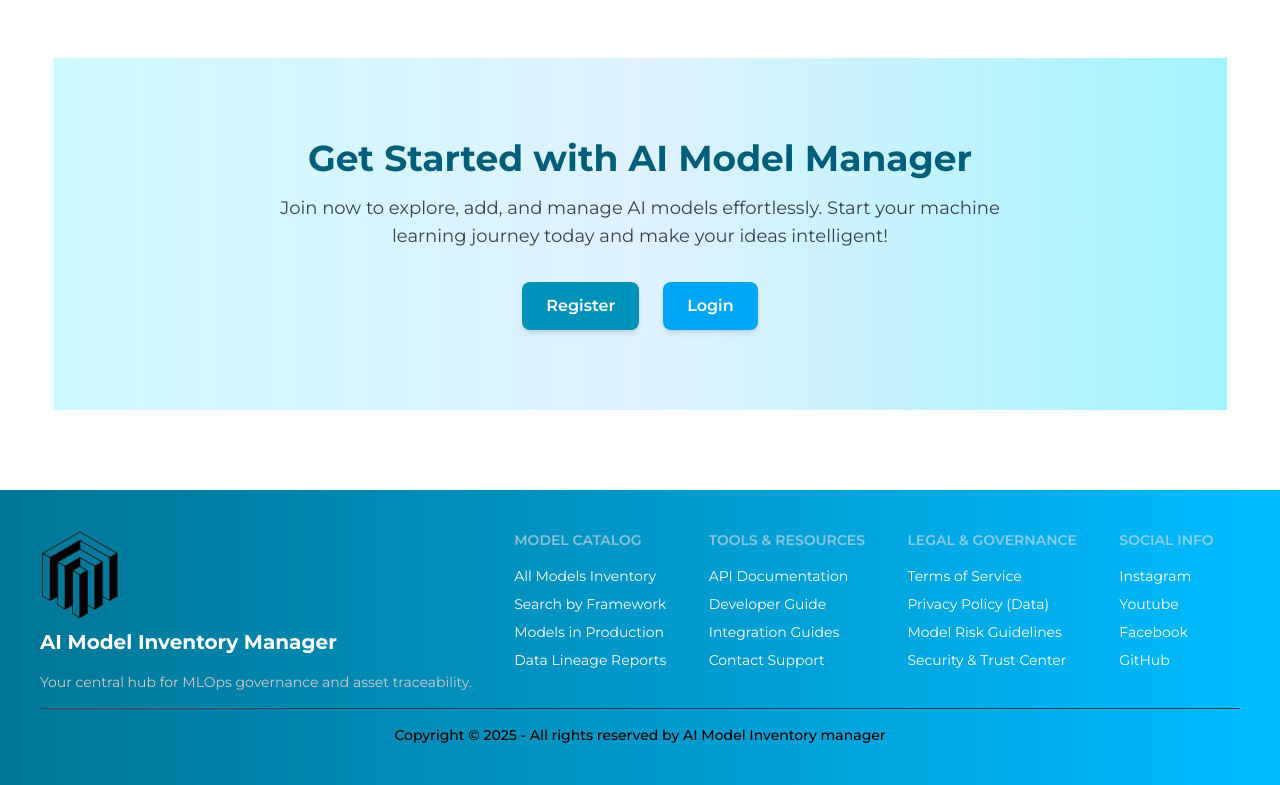
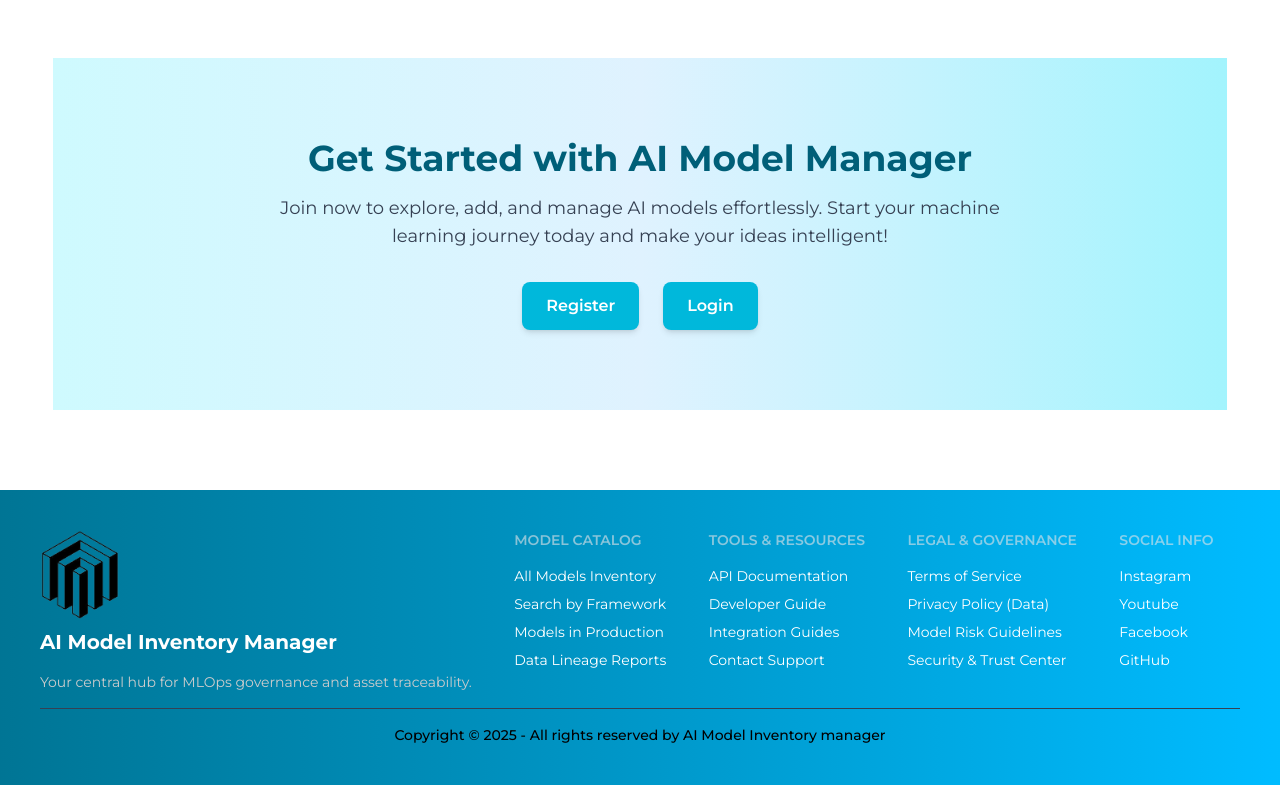
Before and after one commit to alminsfd/AI-Model-Client, a React (Vite) app: page / in a window 1280 px wide. Shown: the part 2069-2854 px from the top of the page. Built offline with nearby package versions, Linux system fonts and the light colour scheme; no server answers.

Commit message:
one main button everywhere

```diff
--- a/src/components/Card.jsx
+++ b/src/components/Card.jsx
@@ -45,11 +45,11 @@ const Card = ({ cards }) => {
 
                     <Link
                       to={`/viewmodels/${card._id}`}
-                      className="bg-blue-600 text-white px-4 py-2 rounded-lg text-sm font-semibold hover:bg-blue-700 transition-colors"
+                      className="bg-cyan-500 hover:bg-sky-700 dark:hover:bg-cyan-400 text-white px-4 py-2 rounded-lg text-sm font-semibold  transition-colors"
                     >
                       View Details
                     </Link>
-                    <Link to='/' className="bg-blue-600 text-white px-4 py-2 rounded-lg text-sm font-semibold hover:bg-blue-700 transition-colors" >Go back</Link>
+                    <Link to='/' className="bg-cyan-500 hover:bg-sky-700 dark:hover:bg-cyan-400 text-white px-4 py-2 rounded-lg text-sm font-semibold  transition-colors" >Go back</Link>
                   </div>
                 </div>
               </div>
--- a/src/components/Getstarted.jsx
+++ b/src/components/Getstarted.jsx
@@ -19,14 +19,14 @@ const Getstarted = () => {
                     <div className="flex justify-center gap-6">
                         <Link
                             to="/register"
-                            className="bg-cyan-600 hover:bg-cyan-700 dark:bg-cyan-500 dark:hover:bg-cyan-600 text-white font-semibold px-6 py-3 rounded-lg shadow-md transition-transform transform hover:scale-105"
+                            className="bg-cyan-500 hover:bg-sky-700 dark:hover:bg-cyan-400 dark:bg-cyan-500  text-white font-semibold px-6 py-3 rounded-lg shadow-md transition-transform transform hover:scale-105"
                         >
                             Register
                         </Link>
 
                         <Link
                             to="/login"
-                            className="bg-sky-500 hover:bg-sky-600 dark:bg-sky-600 dark:hover:bg-sky-700 text-white font-semibold px-6 py-3 rounded-lg shadow-md transition-transform transform hover:scale-105"
+                            className="bg-cyan-500 hover:bg-sky-700 dark:hover:bg-cyan-400 dark:bg-sky-600  text-white font-semibold px-6 py-3 rounded-lg shadow-md transition-transform transform hover:scale-105"
                         >
                             Login
                         </Link>
--- a/src/components/HomepageCard.jsx
+++ b/src/components/HomepageCard.jsx
@@ -39,7 +39,7 @@ const HomepageCard = ({cards}) => {
 
                             <Link
                                 to={`/viewmodels/${card._id}`}
-                                className="bg-blue-600 text-white px-4 py-2 rounded-lg text-sm font-semibold hover:bg-blue-700 transition-colors w-full text-center "
+                                className=" bg-cyan-500 hover:bg-sky-700 dark:hover:bg-cyan-400 text-white px-4 py-2 rounded-lg text-sm font-semibold  transition-colors w-full text-center "
                             >
                                 View Details
                             </Link>
--- a/src/pages/Viewmodels.jsx
+++ b/src/pages/Viewmodels.jsx
@@ -1,5 +1,3 @@
-
-
 import React, { useEffect, useState } from "react";
 import useNormalAxios from "../hooks/useNormalAxios";
 import Card from "../components/Card";
```
